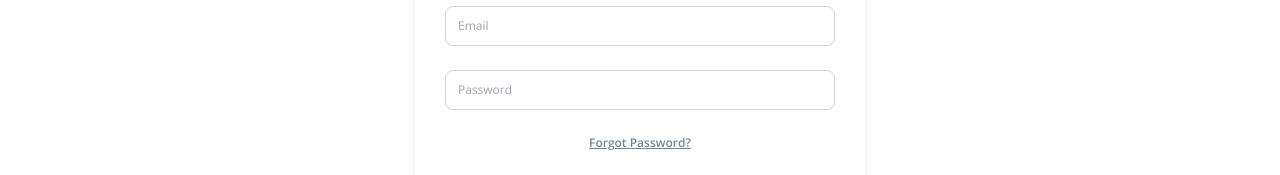
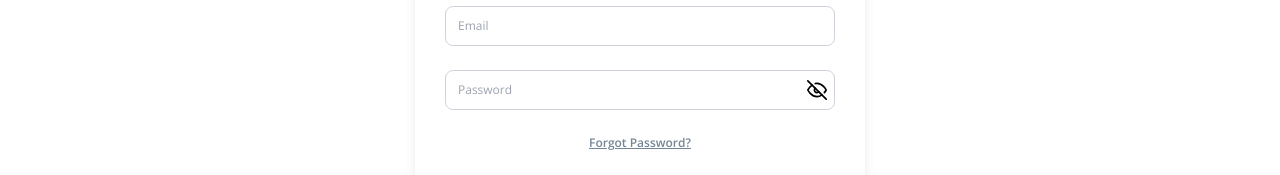
Before and after one commit to ye1sultan/Spendwise, a React (Create React App) app: page /login in a window 1280 px wide. Shown: the part 290-465 px from the top of the page. Built offline with nearby package versions, Linux system fonts and the light colour scheme; a web font is replaced by a local one.

Commit message:
Made password transparency feature

```diff
--- a/src/pages/application/SideBar.js
+++ b/src/pages/application/SideBar.js
@@ -14,7 +14,7 @@ const SideBar = () => {
         sessionStorage.removeItem('authToken');
         sessionStorage.removeItem('userData');
 
-        navigate('/signin');
+        navigate('/login');
     }
 
     const initialActiveButton = location.pathname.split('/')[2] || 'dashboard';
--- a/src/pages/application/sections/dashboard/BarChart.js
+++ b/src/pages/application/sections/dashboard/BarChart.js
@@ -24,16 +24,16 @@ const BarChart = ({ expense, income }) => {
             <div className="text-[16px] 2xl:text-[24px] flex flex-col justify-center items-center h-full w-[50%]">
                 <div className="flex flex-row justify-between items-center w-full mb-4">
                     <div>Incomes</div>
-                    <div className="text-[#34C05C] font-semibold">{income}</div>
+                    <div className="text-[#34C05C] font-semibold">{income + " ₸"}</div>
                 </div>
                 <div className="flex flex-row justify-between items-center w-full mb-2">
                     <div>Expenses</div>
-                    <div className="text-[#EA1A1A] font-semibold">{expense}</div>
+                    <div className="text-[#EA1A1A] font-semibold">{expense + " ₸"}</div>
                 </div>
                 <hr className="w-full h-[2px] bg-[#000000] mb-2" />
                 <div className="flex flex-row justify-between items-center w-full">
                     <div>Balance</div>
-                    <div className="font-semibold">{income + expense}</div>
+                    <div className="font-semibold">{income + expense + " ₸"}</div>
                 </div>
             </div>
         </div>
--- a/src/pages/sign/Login.js
+++ b/src/pages/sign/Login.js
@@ -3,6 +3,7 @@ import GoogleLogin from './GoogleLogin';
 
 import { useEffect, useState } from 'react';
 import { login } from '../../services/api';
+import { FiEye, FiEyeOff } from 'react-icons/fi';
 
 const Login = () => {
     const navigate = useNavigate();
@@ -47,6 +48,7 @@ const Login = () => {
         }
     }, []);
 
+    const [transparentPassword, setTransparentPassword] = useState(false);
 
     return (
         <div className="bg-white h-screen flex justify-center items-center relative font-sans w-full">
@@ -71,7 +73,22 @@ const Login = () => {
                             placeholder="Email"
                             required
                         />
-                        <input className='border-[1px] rounded-[8px] border-[#CED4DA] mb-[24px] focus:outline-0 w-full h-[40px] text-[12px] text-[#000000] py-[12px] pl-[12px]' onChange={(e) => setPassword(e.target.value)} type='password' placeholder='Password' required />
+                        <div className='w-full relative'>
+                            <input
+                                onChange={(e) => setPassword(e.target.value)}
+                                className='border-[1px] rounded-[8px] border-[#CED4DA] mb-[24px] focus:outline-0 w-full h-[40px] text-[12px] text-[#000000] py-[12px] pl-[12px]'
+                                type={transparentPassword ? 'text' : 'password'}
+                                placeholder='Password'
+                                required />
+                            <button
+                                onClick={(e) => {
+                                    e.preventDefault();
+                                    setTransparentPassword(!transparentPassword);
+                                }}
+                                className='absolute top-0 right-2 translate-y-[50%]'>
+                                {transparentPassword ? <FiEye size={20} /> : <FiEyeOff size={20} />}
+                            </button>
+                        </div>
                     </div>
                     <button data-route='/forgot-password' className='text-[12px] font-semibold text-[#758697] mb-[24px] underline' onClick={handleNavigation}>
                         Forgot Password?
```
